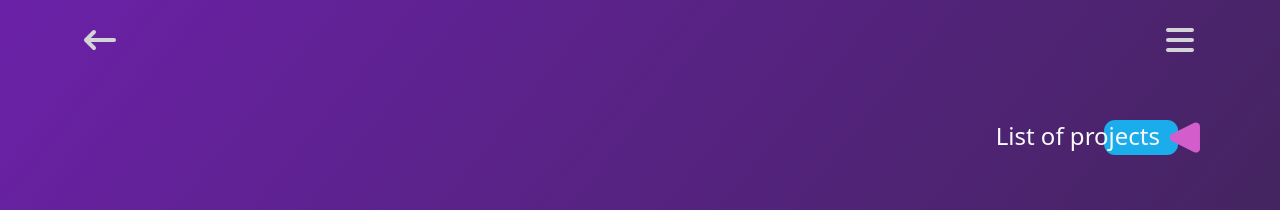
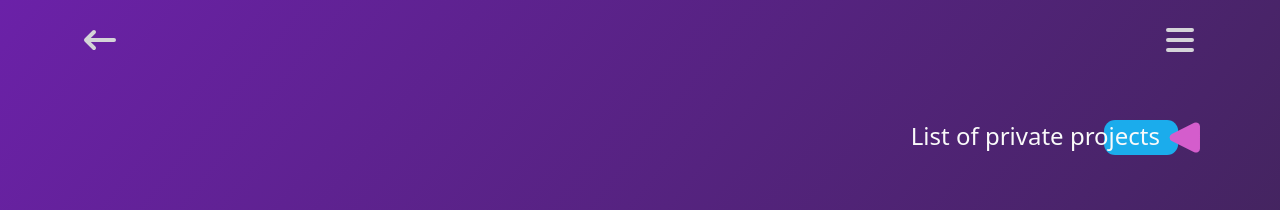
Before and after one commit to GeloUno/portfolio_next, a Next.js app: page /projects in a window 1280 px wide. Shown: the top 210 px of the page. Built offline with nearby package versions, Linux system fonts and the light colour scheme.

Commit message:
cleaning

```diff
--- a/components/projects/detail/projectDetail.tsx
+++ b/components/projects/detail/projectDetail.tsx
@@ -34,8 +34,6 @@ function DetailProject({
             src={`/images/projects/${image}`}
             width={112}
             height={112}
-            // placeholder={'blur'}
-            // blurDataURL={`/images/projects/${image}`}
             className="rounded-lg object-cover"
             alt={`Project image ${image}`}
           />
--- a/components/shared/container.tsx
+++ b/components/shared/container.tsx
@@ -1,42 +1,30 @@
-import classes from '../../styles/globals.module.css'
+import classes from '../../styles/globals.module.css';
 interface IContainer {
-    title: string,
-    switchHorizontalView: boolean,
-    children: React.ReactNode
+  title: string;
+  switchHorizontalView: boolean;
+  children: React.ReactNode;
 }
 
-function Container({
-    title,
-    switchHorizontalView,
-    children
-}: IContainer) {
+function Container({ title, switchHorizontalView, children }: IContainer) {
+  return (
+    <div data-testid="container" className={classes.myContainer}>
+      <div className="flex flex-col w-full h-full pt-20">
+        <div className="flex flex-row w-full h-10 p-10 justify-end pr-20 bg-titlePageBackgroud bg-no-repeat bg-right-top bg-5rem bg-origin-content">
+          <h3 className="pr-10 text-2xl">{title}</h3>
+        </div>
+        <div className="flex flex-col">
+          <div className="hidden p-10 items-center">picture</div>
+          <div
+            className="flex flex-col p-10 items-center
 
-    return (
-        <div
-            data-testid="container"
-            className={classes.myContainer}>
-            <div className='flex flex-col w-full h-full pt-20'>
-                <div className='flex flex-row w-full h-10 p-10 justify-end pr-20 bg-titlePageBackgroud bg-no-repeat bg-right-top bg-5rem bg-origin-content' >
-                    <h3 className='pr-10 text-2xl'>
-                        {title}
-                    </h3>
-                </div>
-                <div className='flex flex-col'>
-                    <div className='hidden p-10 items-center'>
-                        picture
-                    </div>
-                    <div className='flex flex-col p-10 items-center
-
-        '>
-                        {/* // w-full
-                    // max-w-2xl
-                    // self-center */}
-                        {children}
-                    </div>
-                </div>
-            </div>
+        "
+          >
+            {children}
+          </div>
         </div>
-    );
+      </div>
+    </div>
+  );
 }
 
 export default Container;
--- a/pages/projects/index.tsx
+++ b/pages/projects/index.tsx
@@ -1,32 +1,27 @@
 import { GetStaticProps } from 'next';
-import Projectslist from '../../components/projects/list/projectslist'
-import Container from '../../components/shared/container'
+import Projectslist from '../../components/projects/list/projectslist';
+import Container from '../../components/shared/container';
 import { getAllProjects } from '../../data/projects';
 import { IProject } from '../../models/IProject';
 
 interface IProjectsPageProps {
-    projects: Array<IProject>
+  projects: Array<IProject>;
 }
 
 function ProjectsPage({ projects }: IProjectsPageProps) {
-    return (
-        <Container
-            title={'List of projects'}
-            switchHorizontalView={false}
-        >
-            <Projectslist projects={projects} />
-
-        </Container>
-    );
+  return (
+    <Container title={'List of private projects'} switchHorizontalView={false}>
+      <Projectslist projects={projects} />
+    </Container>
+  );
 }
 
 export default ProjectsPage;
 
 export const getStaticProps: GetStaticProps = async () => {
+  const projects = getAllProjects();
 
-    const projects = getAllProjects()
-
-    return {
-        props: { projects }
-    }
-}
+  return {
+    props: { projects },
+  };
+};
```
Also changed, not shown: pages/_app.tsx (+5 -7 lines), pages/index.tsx (+5 -8 lines).
